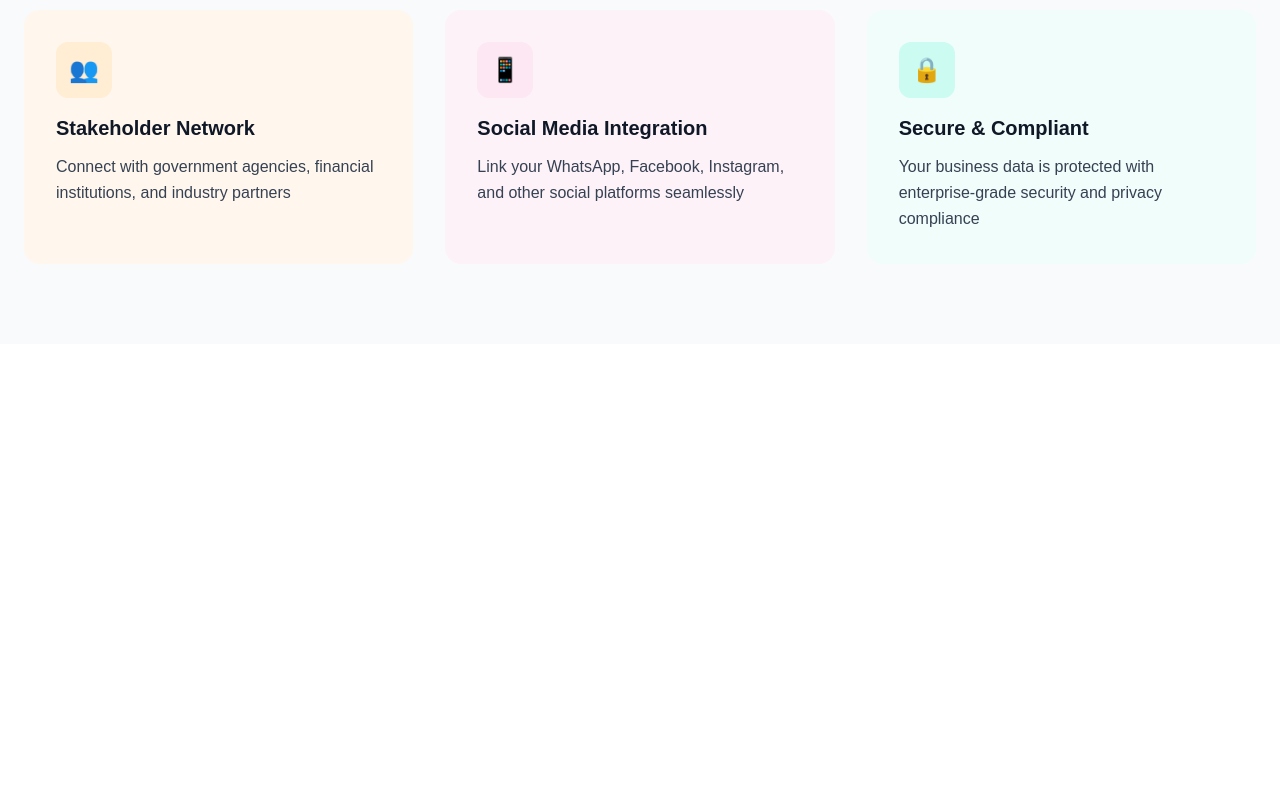
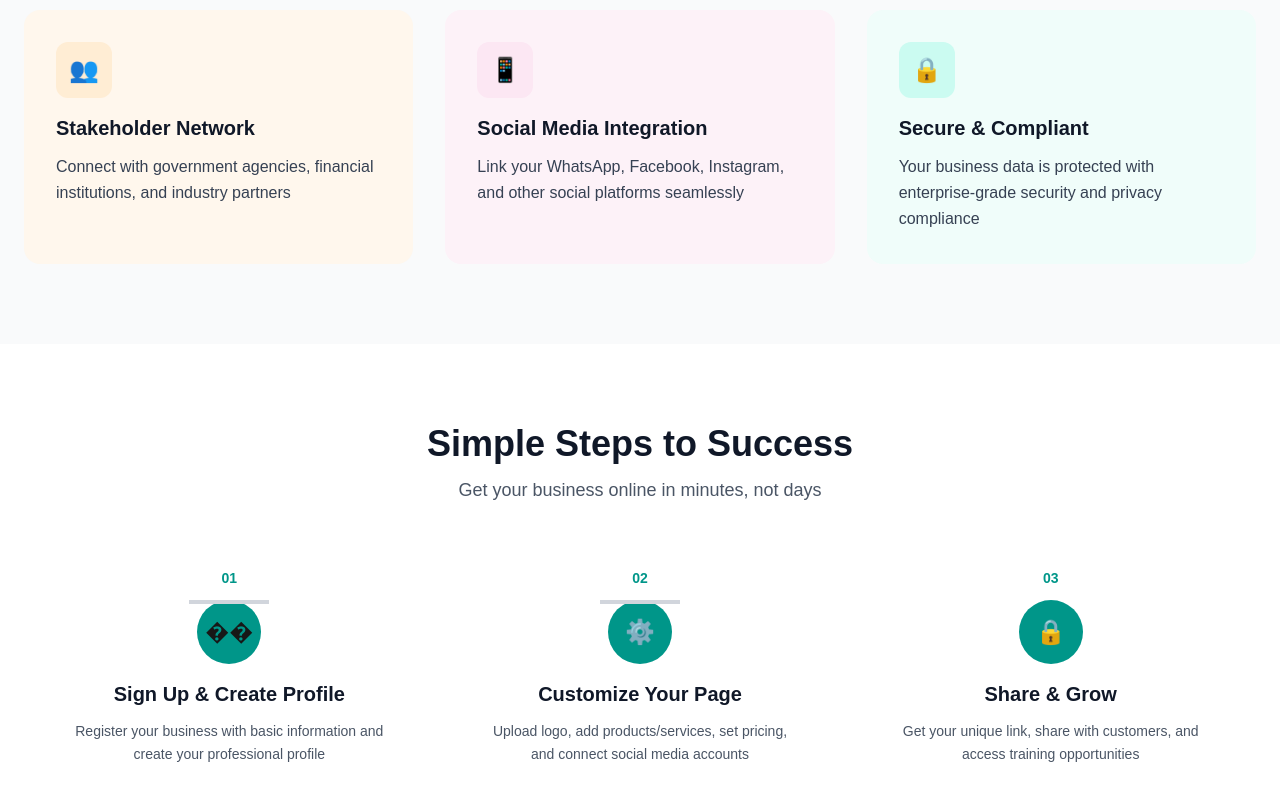
Before and after one commit to rwang297/kasuwangizo, a Next.js app: page / in a window 1280 px wide. Shown: the part 1717-2517 px from the top of the page. Before the commit the page ends 2061 px from the top, so only its background shows below. Built offline with nearby package versions, Linux system fonts and the light colour scheme.

Commit message:
completionId: cgen-cc47c7ce87734b9bad979067a1b32903
cgen-cc47c7ce87734b9bad979067a1b32903

```diff
--- a/src/app/page.tsx
+++ b/src/app/page.tsx
@@ -4,6 +4,7 @@ import Header from '@/components/Header';
 import Hero from '@/components/Hero';
 import StatsSection from '@/components/StatsSection';
 import FeaturesSection from '@/components/FeaturesSection';
+import StepsSection from '@/components/StepsSection';
 
 export default function Home() {
   return (
@@ -12,6 +13,7 @@ export default function Home() {
       <Hero />
       <StatsSection />
       <FeaturesSection />
+      <StepsSection />
     </div>
   );
 }
```
